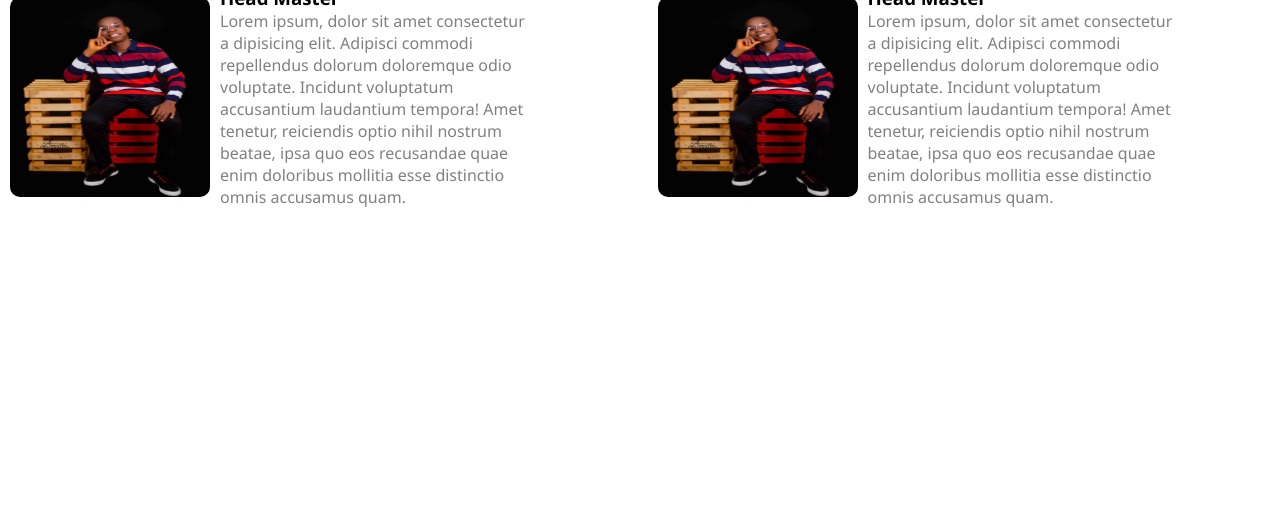
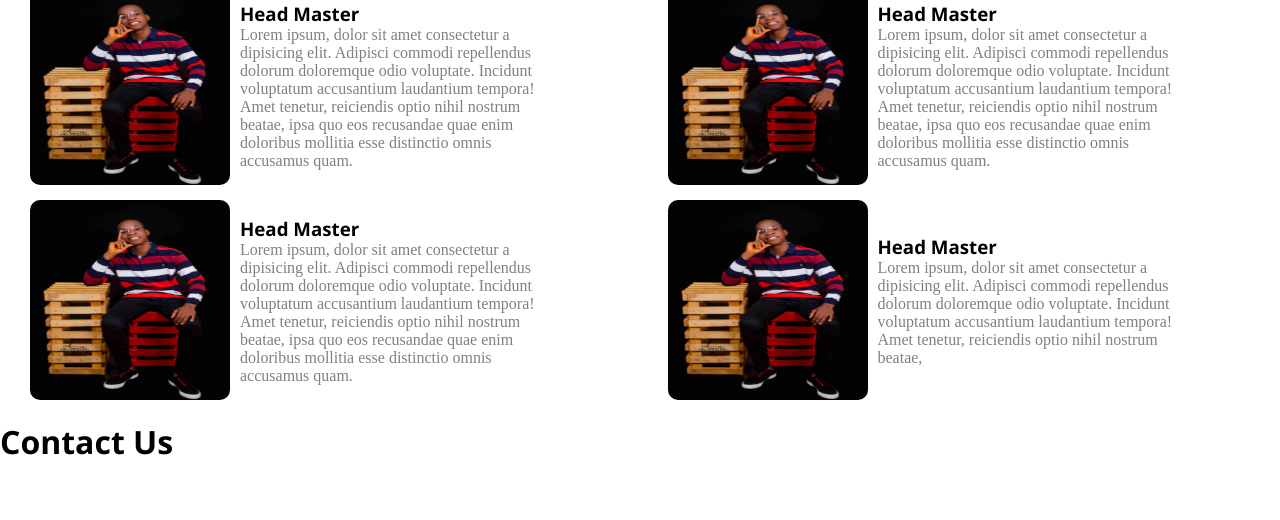
Before and after one commit to harunahaak78/SCHOL_WEBSITE, a plain HTML site: page SCHOOL_WEBSITE/About.html in a window 1280 px wide. Shown: the part 564-1084 px from the top of the page. Before the commit the page ends 800 px from the top, so only its background shows below. Drawn offline with Linux system fonts and the light colour scheme.

Commit message:
creating footer for about

```diff
--- a/SCHOOL_WEBSITE/About.html
+++ b/SCHOOL_WEBSITE/About.html
@@ -97,7 +97,42 @@
                     </p>
                 </div>
             </div>
+            <div class="container">
+                <img class="stuffimg" src="img/profile-1.jpg" alt="">
+                <div class="aboutstuff">
+                    <h3>Head Master</h3>
+                    <p>Lorem ipsum, dolor sit amet consectetur a
+                        dipisicing elit. Adipisci commodi repellendus
+                        dolorum doloremque odio voluptate. Incidunt
+                        voluptatum accusantium laudantium tempora! Amet
+                        tenetur, reiciendis optio nihil nostrum beatae,
+                        ipsa quo eos recusandae quae enim doloribus mollitia esse
+                        distinctio omnis accusamus quam.
+
+                    </p>
+                </div>
+            </div>
+            <div class="container">
+                <img class="stuffimg" src="img/profile-1.jpg" alt="">
+                <div class="aboutstuff">
+                    <h3>Head Master</h3>
+                    <p>Lorem ipsum, dolor sit amet consectetur a
+                        dipisicing elit. Adipisci commodi repellendus
+                        dolorum doloremque odio voluptate. Incidunt
+                        voluptatum accusantium laudantium tempora! Amet
+                        tenetur, reiciendis optio nihil nostrum beatae,
+
+                    </p>
+                </div>
+            </div>
         </div>
     </div>
+    <footer class="aboutfooterdiv">
+        <div class="aboutfooter">
+            <h1>Contact Us</h1>
+
+        </div>
+
+    </footer>
 </body>
 </html>
--- a/SCHOOL_WEBSITE/css/index.css
+++ b/SCHOOL_WEBSITE/css/index.css
@@ -909,8 +909,10 @@ p{
 }
 .gridcontainer{
    display: grid;
-   grid-template-columns: repeat(auto-fit, minmax(200px,1fr));
+   grid-template-columns: repeat(2, minmax(200px,1fr));
+   grid-template-columns: auto-fit;
    gap: 15px;
+   margin-left: 20px;
 }
 
 .container{
@@ -930,3 +932,16 @@ p{
    min-height: auto;
    margin-left: 10px;
 }
+.aboutstuff p{
+   font-size: 1.0rem;
+   font-family: 'Times New Roman', Times, serif;
+
+}
+.aboutfooter{
+   width: 100%;
+   height: 100px;
+   margin-top: 20px;
+   /* border-top: 2px solid gray; */
+   box-shadow: 15px 0 0 0 rgb(20, 20, 20);
+   background-color: white;
+}
```
